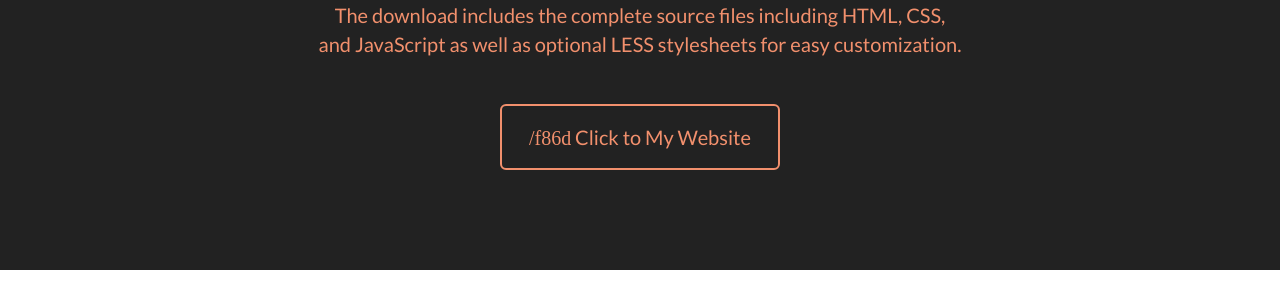
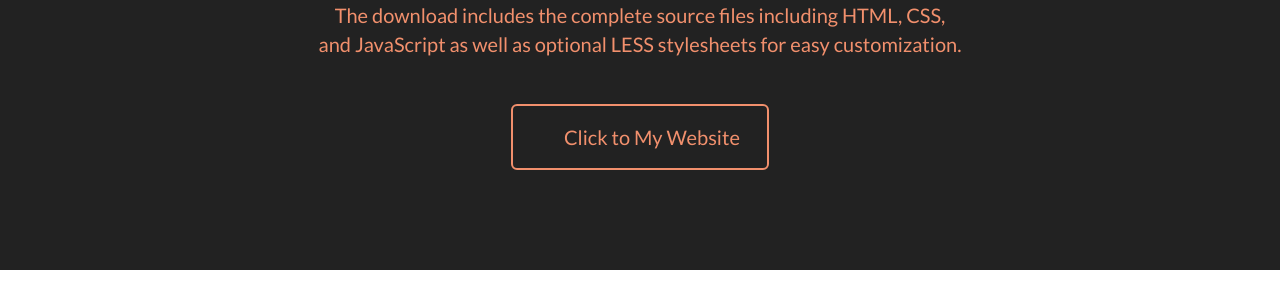
Before and after one commit to jeromelachaud/freelancer-theme, a Jekyll site: the page built from _posts/2014-07-13-project-6.markdown, in a window 1280 px wide and 1400 px high, scrolled down 2075 px. Shown: the part 156-450 px from the top of the window. Built offline with Jekyll 4.4.1, drawn with Linux system fonts in a browser that asks for light colours.

Commit message:
어바웃 아이콘 수정

```diff
--- a/_includes/css/main.css
+++ b/_includes/css/main.css
@@ -597,7 +597,7 @@
 }
 
 .form-control {color:#db5b2d}
-.fa-icons::before {content: '/f86d';}
+.fa-icons::before {content: "\f86d";}
 
 @media screen and (max-width:768px) {
 	header .intro-text {margin-top:0;}
```
